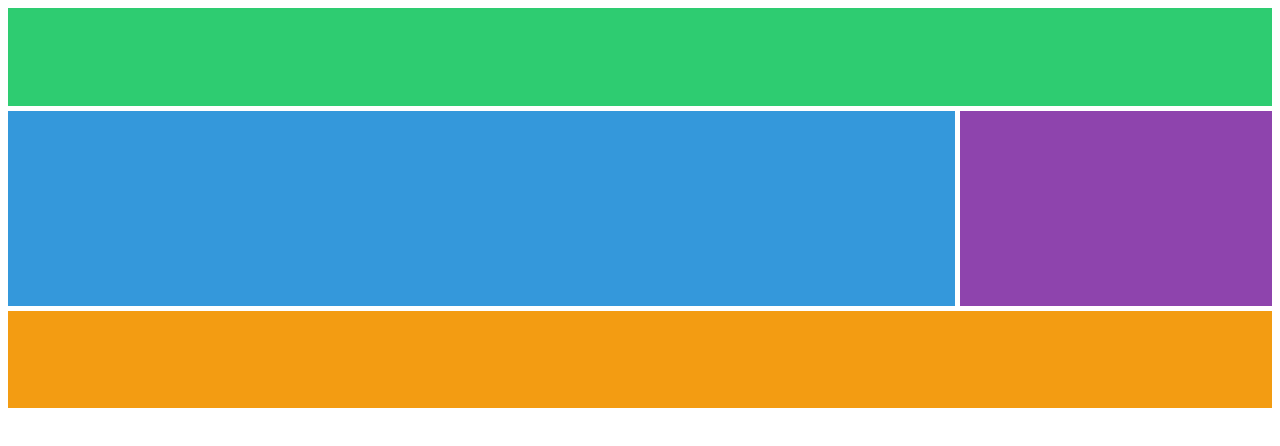
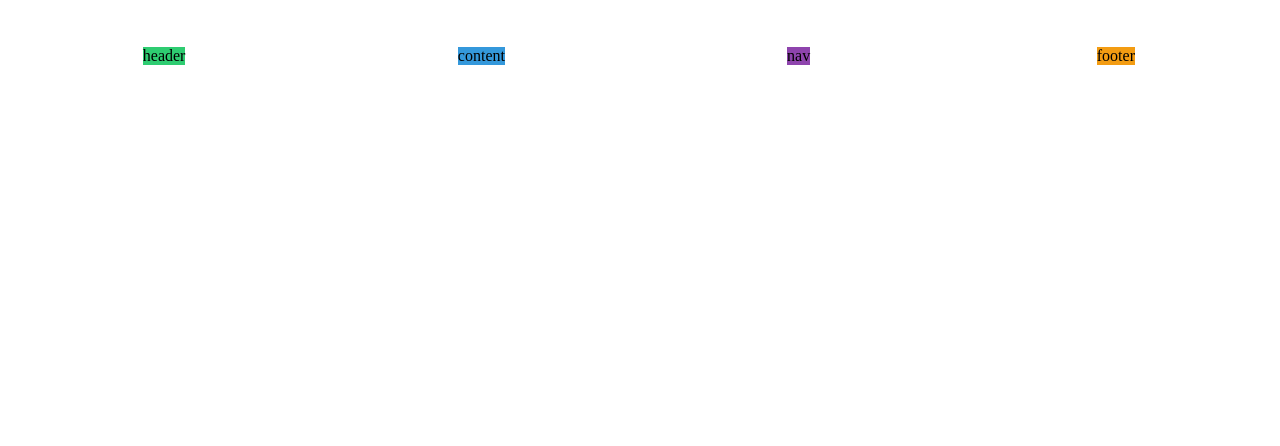
Before and after one commit to kdm0320/CSS_Layout_Master_Course, a plain HTML site: page GRID/index.html in a window 1280 px wide. Drawn offline with Linux system fonts and the light colour scheme.

Commit message:
place-items

```diff
--- a/GRID/index.html
+++ b/GRID/index.html
@@ -9,10 +9,10 @@
   </head>
   <body>
     <div class="grid">
-      <div class="header"></div>
-      <div class="content"></div>
-      <div class="nav"></div>
-      <div class="footer"></div>
+      <div class="header">header</div>
+      <div class="content">content</div>
+      <div class="nav">nav</div>
+      <div class="footer">footer</div>
     </div>
   </body>
 </html>
--- a/GRID/styles.css
+++ b/GRID/styles.css
@@ -2,25 +2,21 @@
   display: grid;
   gap: 5px;
   height: 50vh;
-  grid-template: /* naming = 사용 안해도 무방 */
-    [header-start] "header header header header" 1fr [header-end]
-    [content-start] "content content content nav" 2fr [content-end]
-    [footer-start] "footer footer footer footer" 1fr [footer-end] / 1fr 1fr 1fr 1fr;
+  grid-template-columns: repeat(4, 1fr);
+  grid-template-rows: repeat(4, 1fr);
+  justify-items: center;
+  align-items: center;
 }
 
 .header {
   background-color: #2ecc71;
-  grid-area: header;
 }
 .content {
   background-color: #3498db;
-  grid-area: content;
 }
 .nav {
   background-color: #8e44ad;
-  grid-area: nav;
 }
 .footer {
   background-color: #f39c12;
-  grid-area: footer;
 }
```
